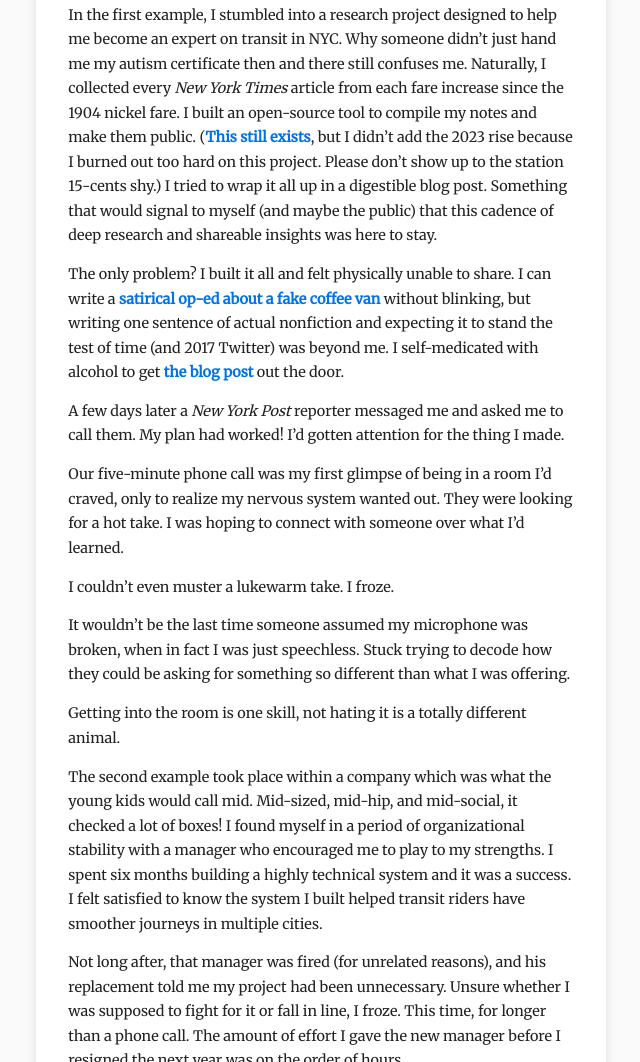
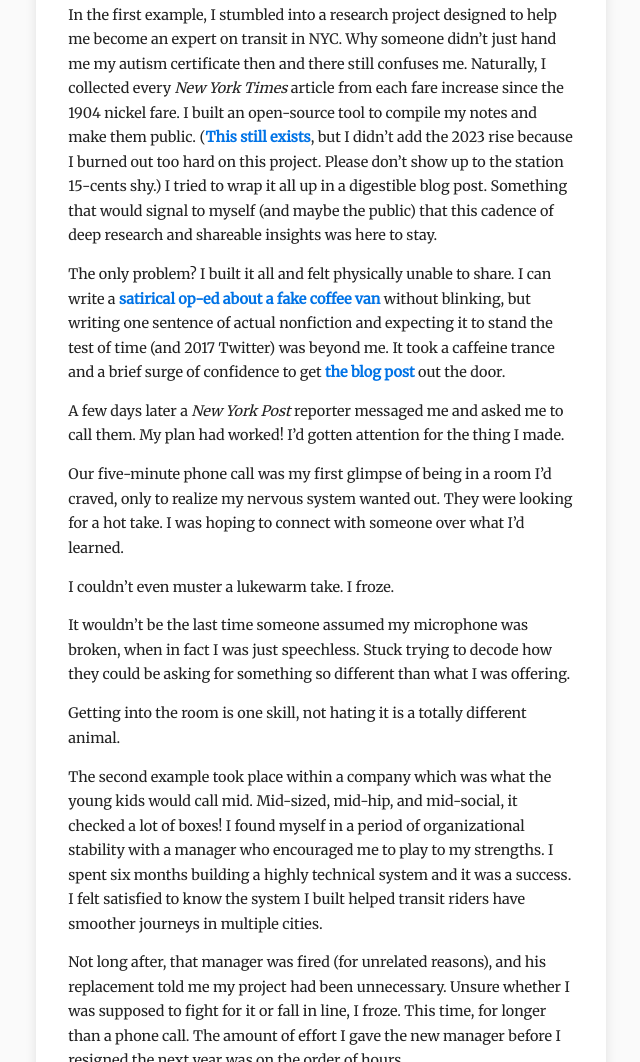
Before and after one commit to JonesBeach/fromscratchpress-site, an Eleventy site: page src/essays/2025-06-30.md in a window 1280 px wide. Shown: the part 1157-2219 px from the top of the page, without its empty margins (441-1081 px from the left). Built offline with nearby package versions, Linux system fonts and the light colour scheme; Eleventy itself is replaced by a stand-in of ours; files that its build step writes are made by us from their sources.

Commit message:
Update 2025-06-30 essay

```diff
--- a/src/essays/2025-06-30.md
+++ b/src/essays/2025-06-30.md
@@ -35,7 +35,7 @@
 
 In the first example, I stumbled into a research project designed to help me become an expert on transit in NYC. Why someone didn’t just hand me my autism certificate then and there still confuses me. Naturally, I collected every *New York Times* article from each fare increase since the 1904 nickel fare. I built an open-source tool to compile my notes and make them public. ([This still exists](https://tyleragreen.com/history/timelines/fare-increases/), but I didn’t add the 2023 rise because I burned out too hard on this project. Please don’t show up to the station 15-cents shy.) I tried to wrap it all up in a digestible blog post. Something that would signal to myself (and maybe the public) that this cadence of deep research and shareable insights was here to stay.
 
-The only problem? I built it all and felt physically unable to share. I can write a [satirical op-ed about a fake coffee van](https://fromscratchpress.com/opinion-keep-your-coffee-van-out-of-my-community/) without blinking, but writing one sentence of actual nonfiction and expecting it to stand the test of time (and 2017 Twitter) was beyond me. I self-medicated with alcohol to get [the blog post](https://tyleragreen.com/blog/2017/10/alls-fare-diving-into-mta-fares/) out the door.
+The only problem? I built it all and felt physically unable to share. I can write a [satirical op-ed about a fake coffee van](https://fromscratchpress.com/opinion-keep-your-coffee-van-out-of-my-community/) without blinking, but writing one sentence of actual nonfiction and expecting it to stand the test of time (and 2017 Twitter) was beyond me. It took a caffeine trance and a brief surge of confidence to get [the blog post](https://tyleragreen.com/blog/2017/10/alls-fare-diving-into-mta-fares/) out the door.
 
 A few days later a *New York Post* reporter messaged me and asked me to call them. My plan had worked! I’d gotten attention for the thing I made.
 
```
